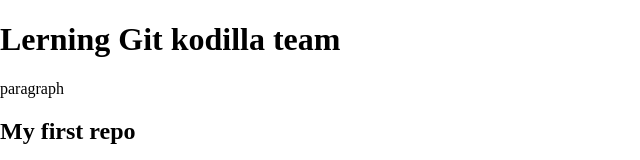
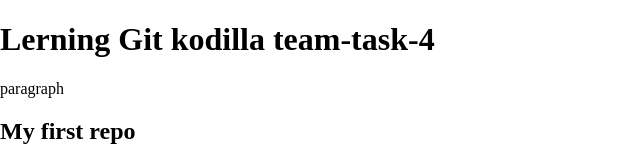
Before and after one commit to markal84/7.6, a plain HTML site: page index.html in a window 1280 px wide. Shown: the top 160 px of the page, without its empty margins (0-640 px from the left). Drawn offline with Linux system fonts and the light colour scheme.

Commit message:
Add task-4 to title

```diff
--- a/index.html
+++ b/index.html
@@ -9,7 +9,7 @@
 
     <body>
             <header>
-                    <h1>Lerning Git kodilla team</h1>
+                    <h1>Lerning Git kodilla team-task-4</h1>
                      <p>paragraph</p>
                     <h2>My first repo</h2>
                     <nav>
```
